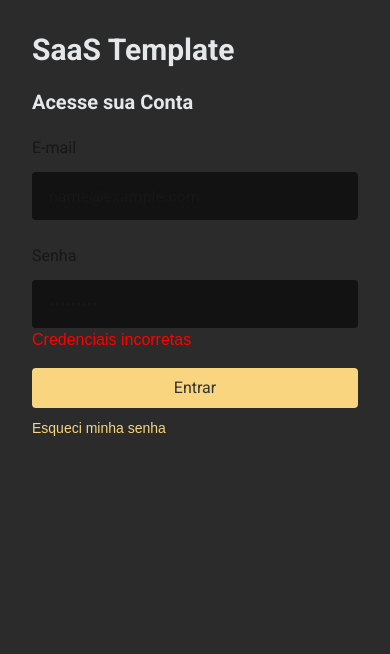
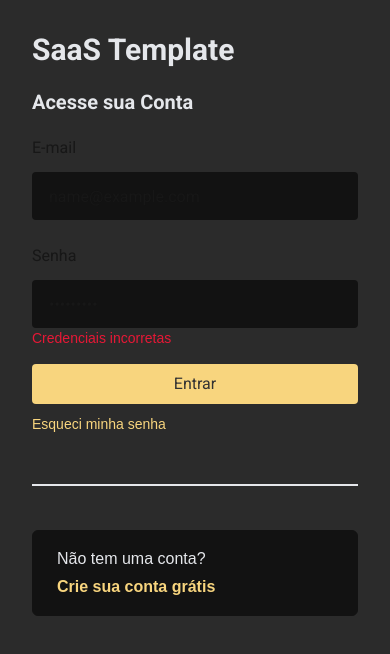
Before and after one commit to lucasdksan/saas-nextjs, a Next.js app: page /signin in a window 390 px wide. Both pictures are taken after typing "name@example.com", "Sample123" into the empty fields and a click on the button "Entrar". Shown: the top 654 px of the page. Built offline with nearby package versions, Linux system fonts and the light colour scheme.

Commit message:
feat: fim do mobile first sobre a página de login

```diff
--- a/src/app/(public)/(auth)/signin/page.tsx
+++ b/src/app/(public)/(auth)/signin/page.tsx
@@ -44,7 +44,7 @@ export default function Singin() {
                         placeholder="Email"
                         {...register("email")}
                     />
-                    {errors.email && <p style={{ color: "red" }}>{errors.email.message}</p>}
+                    {errors.email && <p className="text-sm text-danger-base">{errors.email.message}</p>}
                     <FormInput
                         htmlFor="password"
                         title="Senha"
@@ -52,14 +52,19 @@ export default function Singin() {
                         placeholder="Senha"
                         {...register("password")}
                     />
-                    {errors.password && <p style={{ color: "red" }}>{errors.password.message}</p>}
+                    {errors.password && <p className="text-sm text-danger-base">{errors.password.message}</p>}
                 </fieldset>
                 {serverState?.error && (
-                    <p style={{ color: "red", marginBottom: 5 }}>{serverState.error}</p>
+                    <p className="text-sm text-danger-base" style={{ marginBottom: 5 }}>{serverState.error}</p>
                 )}
                 <Button type="submit">Entrar</Button>
                 <Link href="/forgot" className="text-sm font-medium text-[#F8D57E] transition">Esqueci minha senha</Link>
+                <div className="mb-6 mt-16 h-[2px] w-full bg-gray-200 max-md:mt-12" />
             </form>
+            <div className="flex flex-col w-full gap-1 rounded-md border border-[#121212] bg-[#121212] px-6 py-4 transition hover:brightness-125">
+                <span className="text-gray-200">Não tem uma conta?</span>
+                <Link className="text-[#F8D57E] font-bold" href="/register">Crie sua conta grátis</Link>
+            </div>
         </div>
     );
 }
--- a/src/app/globals.css
+++ b/src/app/globals.css
@@ -5,12 +5,14 @@
   --foreground: #171717;
   --main-bg: #2B2B2B;
   --default-btn: #F8D57E;
+  --danger-base: rgb(230 24 54);
 }
 
 @theme inline {
   --color-background: var(--background);
   --color-foreground: var(--foreground);
   --color-main-bg: var(--main-bg);
+  --color-danger-base: var(--danger-base);
   --color-default-btn: var(--default-btn);
   --font-roboto: var(--font-roboto);
 }
--- a/src/ui/form-input-ui.tsx
+++ b/src/ui/form-input-ui.tsx
@@ -21,7 +21,7 @@ const styleStrategies = {
             formClassName: `w-full border-none outline-0 ${ newClass?.formClass ?? "" }`,
             labelClassName: `font-roboto not-italic font-normal ${ newClass?.labelClass ?? "" }`,
             inputClassName: `w-full outline-0 font-roboto mt-3 rounded-sm border border-solid border-transparent h-12 px-4 py-3 bg-[#121212] focus:border-[#F8D57E] ${ newClass?.inputClass ?? "" }`,
-        })
+        }),
 };
 
 export function createFormInput(strategy: StrategiesValues = "default", newClass?: TypeClassName) {
```
